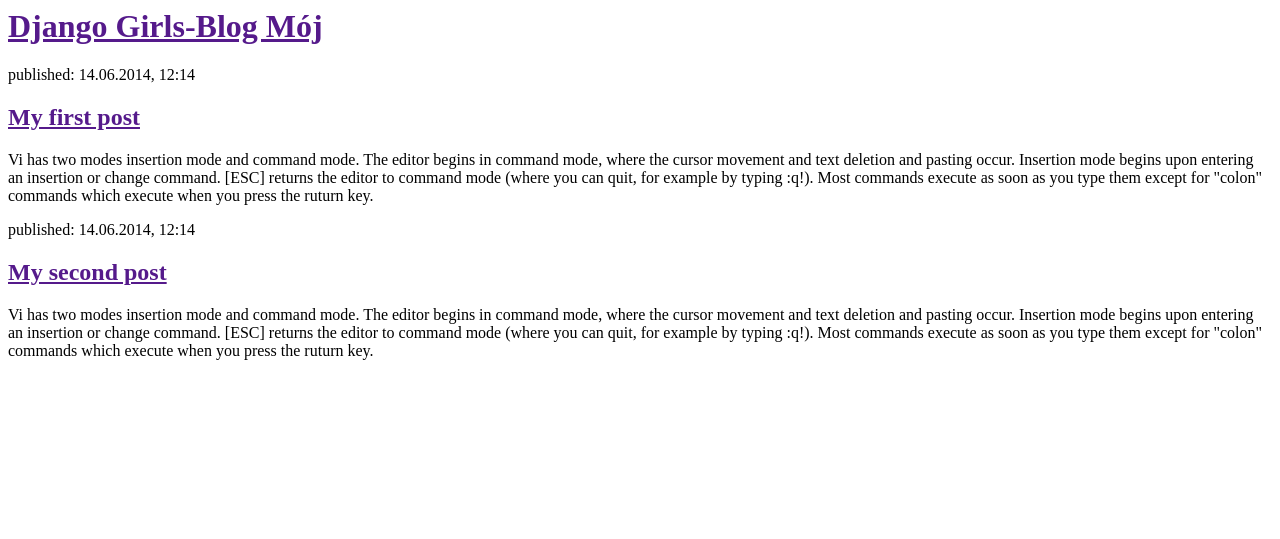
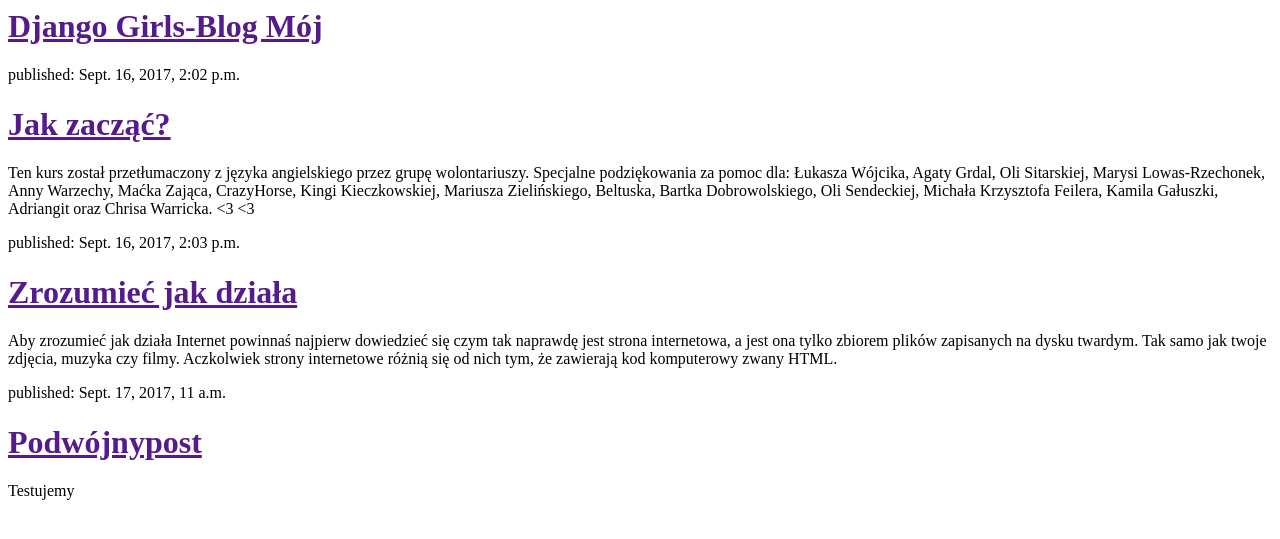
Before and after one commit to wswist/my-first-blog, a Django app: page / in a window 1280 px wide. Shown: the top 539 px of the page. Run offline with Django 3.2, Linux system fonts and the light colour scheme; data comes from the database, SQL or seed files in the repository; both versions use the stored data as it was after the commit.

Commit message:
Template modifications

```diff
--- a/blog/templates/blog/post_list.html
+++ b/blog/templates/blog/post_list.html
@@ -7,16 +7,16 @@
             <h1><a href="">Django Girls-Blog Mój</a><h1>
         </div>
 
-        <div>
-            <p>published: 14.06.2014, 12:14</p>
-            <h2><a href="">My first post</a></h2>
-            <p>Vi has two modes insertion mode and command mode. The editor begins in command mode, where the cursor movement and text deletion and pasting occur. Insertion mode begins upon entering an insertion or change command. [ESC] returns the editor to command mode (where you can quit, for example by typing :q!). Most commands execute as soon as you type them except for "colon" commands which execute when you press the ruturn key.</p>
-        </div>
+       {% for post in posts %}
 
-        <div>
-            <p>published: 14.06.2014, 12:14</p>
-            <h2><a href="">My second post</a></h2>
-            <p>Vi has two modes insertion mode and command mode. The editor begins in command mode, where the cursor movement and text deletion and pasting occur. Insertion mode begins upon entering an insertion or change command. [ESC] returns the editor to command mode (where you can quit, for example by typing :q!). Most commands execute as soon as you type them except for "colon" commands which execute when you press the ruturn key.</p>
+          <div>
+             <p>published: {{ post.published_date}}</p>
+             <h1><a href="">{{post.title}}</a></h1>
+             <p>{{ post.text|linebreaksbr }}</p>
+          </div>
+
+       {% endfor %}
+
          </div>
     </body>
 </html>
--- a/blog/views.py
+++ b/blog/views.py
@@ -1,6 +1,9 @@
 from django.shortcuts import render
+from django.utils import timezone
+from .models import Post
 
 def post_list(request):
-    return render(request, 'blog/post_list.html' , {})
+    posts=Post.objects.filter(published_date__lte=timezone.now()).order_by('published_date')
+    return render(request, 'blog/post_list.html' , {'posts': posts})
 
 # Create your views here.
```
Also changed, not shown: db.sqlite3.
